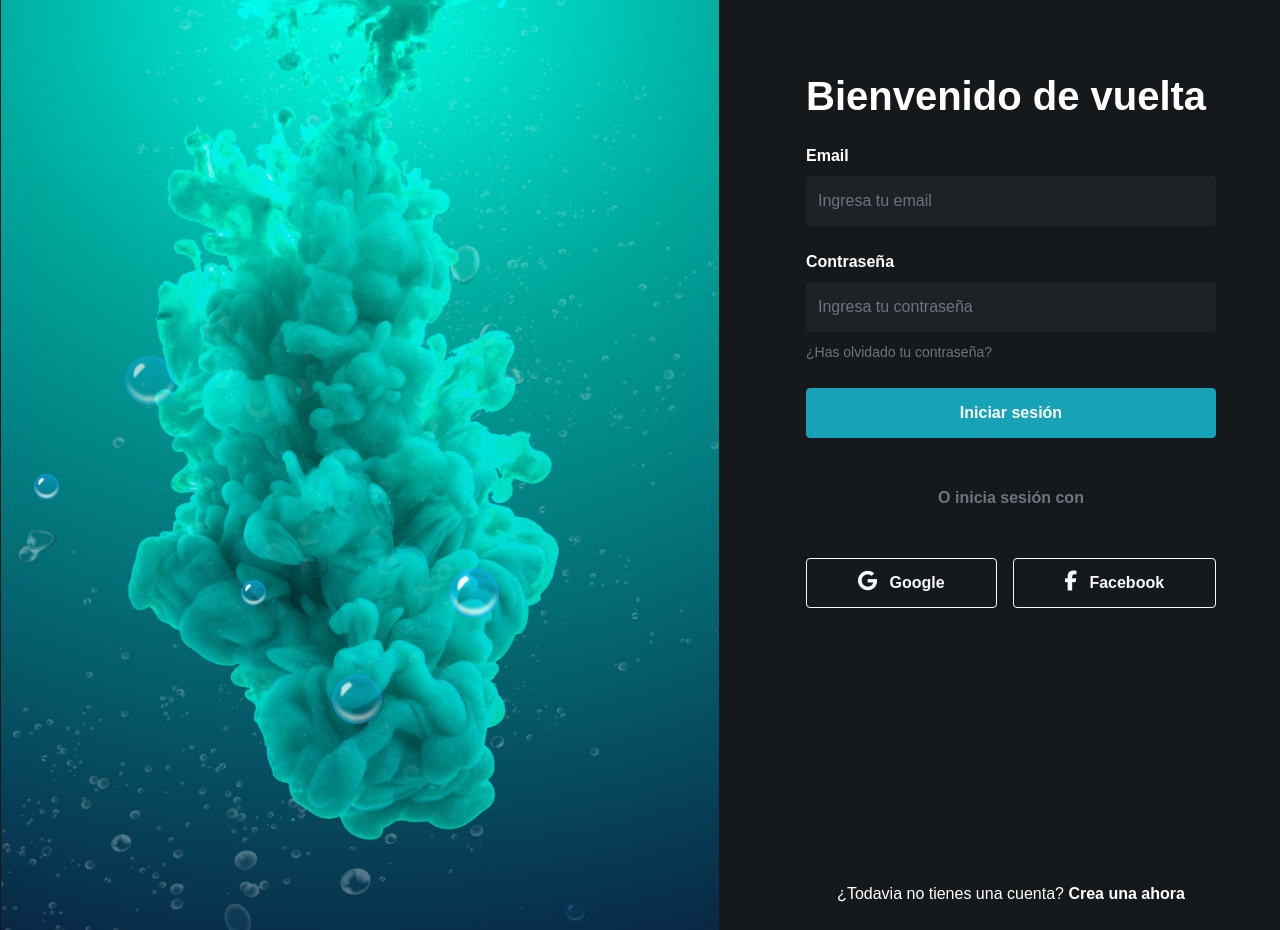
After one commit to JuanCarvajal11/POOPARTE2, a PHP site: page /POOPARTE2/ in a window 1280 px wide. The commit adds this page. Run offline with PHP 8.4, Linux system fonts and the light colour scheme; some libraries are stand-ins or nearby versions.

Commit message:
Se ha finalizado completamente el proyecto

```diff
--- /dev/null
+++ b/css/style.css
@@ -0,0 +1,109 @@
+
+
+@import url('https://fonts.googleapis.com/css2?family=League+Spartan&display=swap');
+
+
+* {
+    margin: 0;
+    padding: 0;
+    font-family: sans-serif;
+}
+
+:root {
+    --dark: #16191C;
+    --dark-x: #1E2126;
+    --light: #ffffff;
+}
+
+body {
+    font-family: 'Spartan', sans-serif;
+    font-weight: 300;
+    color: var(--light);
+}
+
+.text-light { color: var(--light) !important; }
+.bg-dark { background-color: var(--dark) !important; }
+.bg-dark-x { background-color: var(--dark-x); }
+
+.btn {
+    min-height: 3.125rem;
+    font-weight: 600;
+}
+
+.form-control {
+    min-height: 3.125rem;
+    line-height: initial;
+}
+.form-control:focus {
+    background-color: var(--dark-x);
+    outline: none;
+}
+
+.hero {
+    position: absolute;
+    width: 100%;
+    height: 100vh;
+    background-image: url(../images/background.png);
+    background-size: cover;
+    background-position: center;
+    position: relative;
+    overflow: hidden;
+    margin-left: -15px;
+}
+
+.bubbles img{
+    width: 50px;
+    animation: bubble 7s linear infinite;
+}
+
+.bubbles{
+    width: 100%;
+    display: flex;
+    align-items: center;
+    justify-content: space-around;
+    position: absolute;
+    bottom: -70px;
+}
+
+@keyframes bubble{
+    0%{
+        transform: translateY(0);
+        opacity: 0;
+    }
+    50%{
+        opacity: 1;
+    }
+    70%{
+        opacity: 1;
+    }
+    100%{
+        transform: translateY(-80vh);
+        opacity: 0;
+    }
+}
+
+.bubbles img:nth-child(1){
+    animation-delay: 2s;
+    width: 25px;
+}
+.bubbles img:nth-child(2){
+    animation-delay: 1s;
+}
+.bubbles img:nth-child(3){
+    animation-delay: 3s;
+    width: 25px;
+}
+.bubbles img:nth-child(4){
+    animation-delay: 4s;
+}
+.bubbles img:nth-child(5){
+    animation-delay: 3s;
+}
+.bubbles img:nth-child(6){
+    animation-delay: 6s;
+    width: 20px;
+}
+.bubbles img:nth-child(7){
+    width: 35px;
+    animation-delay: 7s;
+}
--- /dev/null
+++ b/index.php
@@ -0,0 +1,64 @@
+<!DOCTYPE html>
+<html lang="es">
+
+<head>
+    <meta charset="utf-8">
+    <meta name="viewport" content="width=device-width, initial-scale=1">
+    <!-- Bootstrap v5.0.0 CDNs -->
+    <link rel="stylesheet" href="https://stackpath.bootstrapcdn.com/bootstrap/5.0.0-alpha1/css/bootstrap.min.css" integrity="sha384-r4NyP46KrjDleawBgD5tp8Y7UzmLA05oM1iAEQ17CSuDqnUK2+k9luXQOfXJCJ4I" crossorigin="anonymous">
+    <link href="https://fonts.googleapis.com/css2?family=Spartan:wght@300;600&display=swap" rel="stylesheet">
+    <script src="https://kit.fontawesome.com/ffec4ec2ed.js" crossorigin="anonymous"></script>
+    <link rel="stylesheet" href="css/style.css">
+    <title>LOGIN | </title>
+</head>
+
+<body class="bg-dark">
+    <div class="container-fluid">
+        <div class="row align-items-stretch">
+            <div class="col-7 d-none d-lg-block">
+                <div class="hero">
+                    <div class="bubbles">
+                        <img src="images/bubble.png">
+                        <img src="images/bubble.png">
+                        <img src="images/bubble.png">
+                        <img src="images/bubble.png">
+                        <img src="images/bubble.png">
+                        <img src="images/bubble.png">
+                        <img src="images/bubble.png">
+                    </div>
+
+                </div>
+            </div>
+            <div class="col-lg-5 bg-dark d-flex flex-column align-items-end min-vh-100">
+                <div class="align-self-center w-100 px-lg-5 py-lg-4 p-4">
+                    <h1 class="font-weight-bold mb-4 mt-5">Bienvenido de vuelta</h1>
+                    <form class="mb-5" action="./config/Process.php" method="post">
+                        <div class="mb-4">
+                            <label for="exampleInputEmail1" class="form-label font-weight-bold">Email</label>
+                            <input type="email" class="form-control bg-dark-x border-0" id="exampleInputEmail1" placeholder="Ingresa tu email" aria-describedby="emailHelp" autocomplete="off" name="email">
+                        </div>
+                        <div class="mb-4">
+                            <label for="exampleInputPassword1" class="form-label font-weight-bold">Contraseña</label>
+                            <input type="password" class="form-control bg-dark-x border-0 mb-2" placeholder="Ingresa tu contraseña" id="exampleInputPassword1" autocomplete="off" name="pass">
+                            <a href="" id="emailHelp" class="form-text text-muted text-decoration-none">¿Has olvidado tu contraseña?</a>
+                        </div>
+                        <button type="submit" class="btn btn-info w-100" name="login">Iniciar sesión</button>
+                    </form>
+
+                    <p class="font-weight-bold text-center text-muted">O inicia sesión con</p>
+                    <div class="d-flex justify-content-around mt-5">
+                        <button type="button" class="btn btn-outline-light flex-grow-1 mr-2"><i class="fab fa-google lead mr-2"></i> Google</button>
+                        <button type="button" class="btn btn-outline-light flex-grow-1 ml-2"><i class="fab fa-facebook-f lead mr-2"></i> Facebook</button>
+                    </div>
+                </div>
+                <div class="text-center px-lg-5 pt-lg-3 pb-lg-4 p-4 mt-auto w-100">
+                    <p class="d-inline-block mb-0">¿Todavia no tienes una cuenta?</p> <a href="" class="text-light font-weight-bold text-decoration-none">Crea una ahora</a>
+                </div>
+            </div>
+        </div>
+    </div>
+
+    </div>
+</body>
+
+</html>
```
Also changed, not shown: Home.php (renamed from trabajoClase/Home.php, +16 -2 lines), config/DatabaseProces.php (renamed from trabajoClase/config/DatabaseProces.php, +8 -2 lines), config/Process.php (renamed from trabajoClase/config/Process.php, +38 -16 lines), config/db.php (added, +30 -0 lines), trabajoClase/Login.php (deleted, +0 -88 lines), trabajoClase/config/db.php (deleted, +0 -30 lines), trabajoClase/css/style.css (deleted, +0 -109 lines), images/background.png (renamed from trabajoClase/images/background.png), images/bubble.png (renamed from trabajoClase/images/bubble.png), sql/login_clase.sql (renamed from trabajoClase/sql/login_clase.sql).
